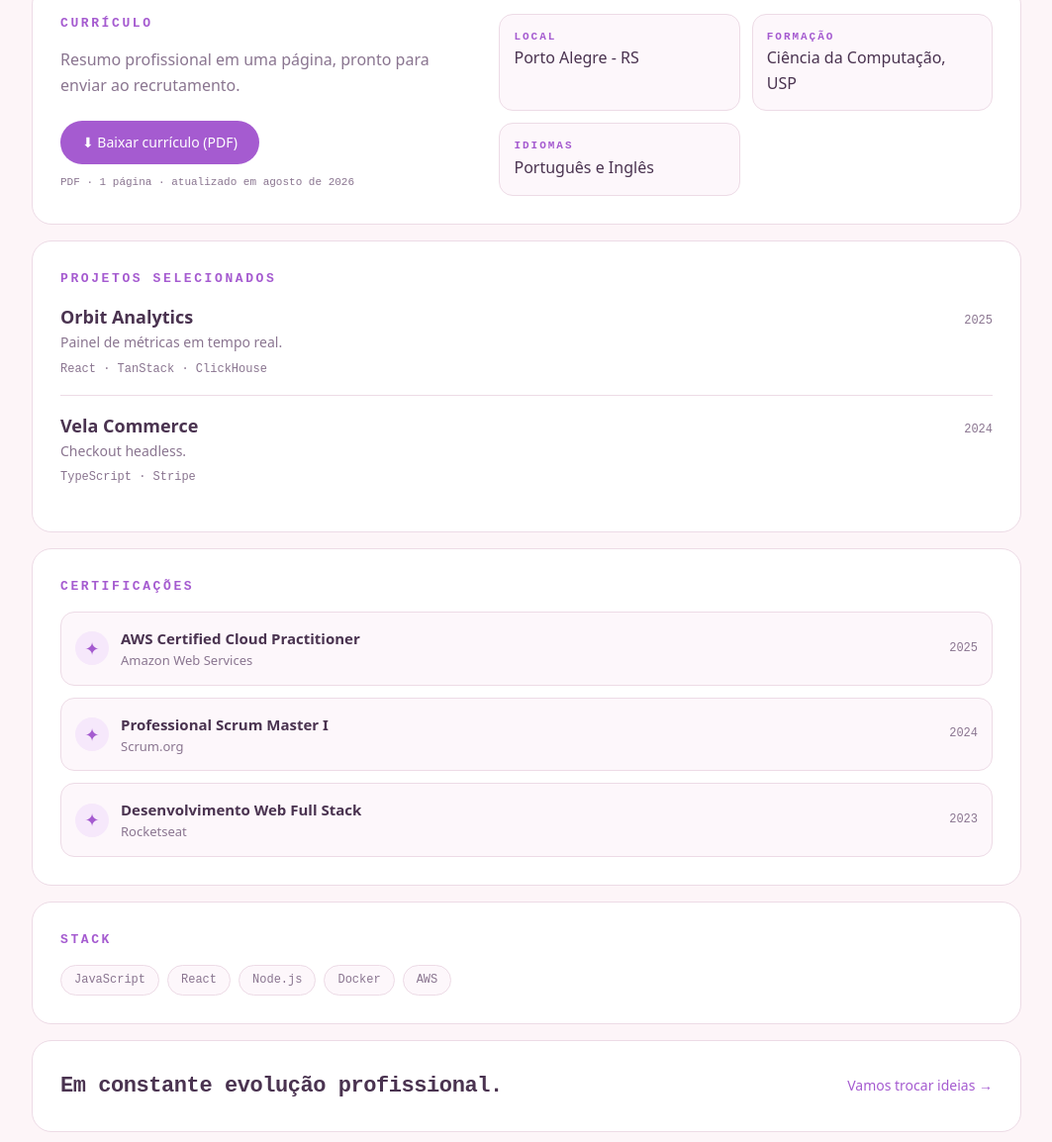
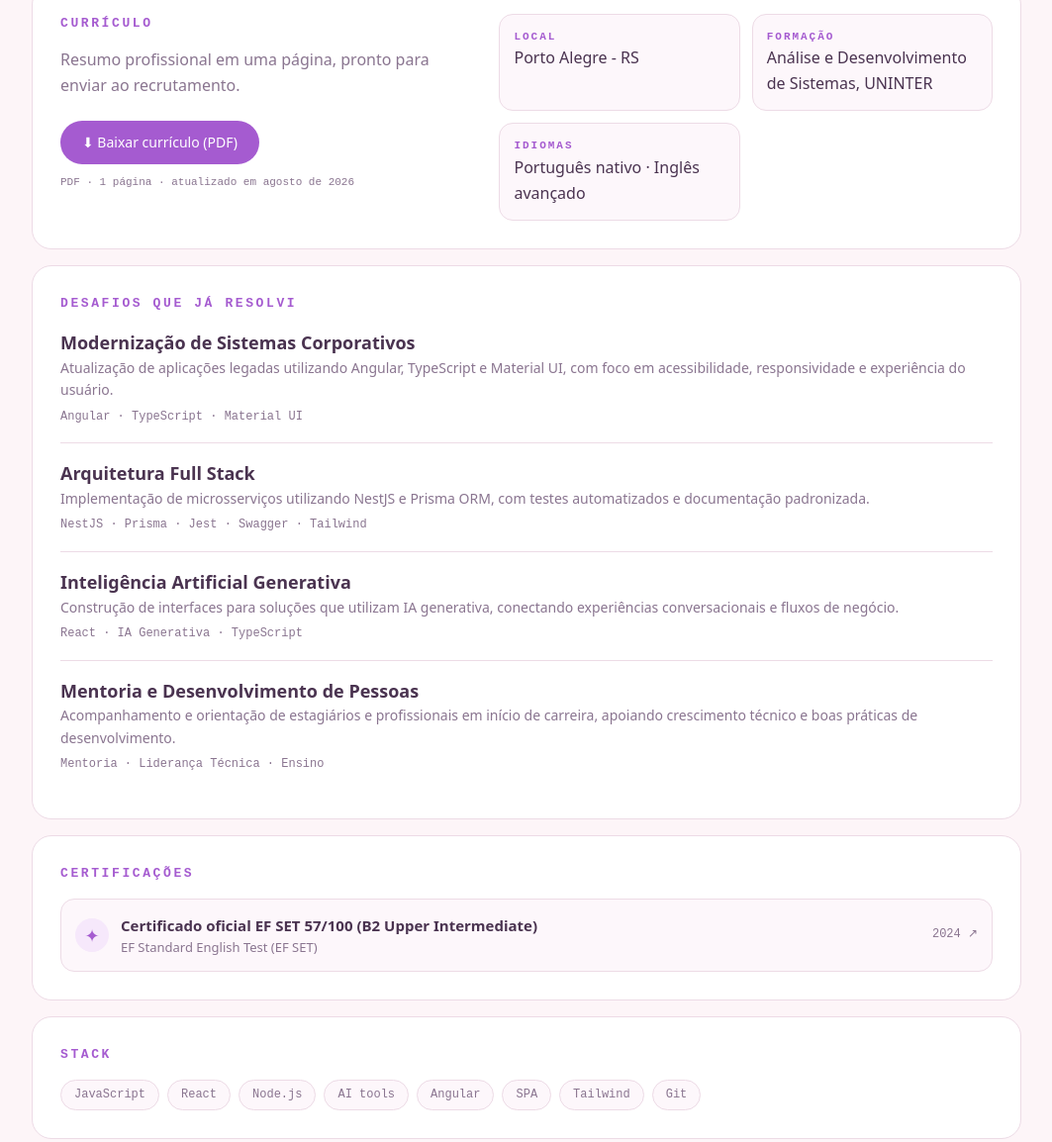
Before and after one commit to mariellapugens/Portfolio, a plain HTML site: page index.html in a window 1280 px wide. Shown: the part 805-1959 px from the top of the page at 99% size, without its empty margins (108-1171 px from the left). Drawn offline with Linux system fonts and the light colour scheme.

Commit message:
finish some details

```diff
--- a/css/components.css
+++ b/css/components.css
@@ -192,14 +192,27 @@
   gap: 12px;
 }
 .certifications li {
+  border: 1px solid var(--border);
+  border-radius: 14px;
+  background: #fdf7fb;
+  transition:
+    border-color 0.2s ease,
+    transform 0.2s ease,
+    box-shadow 0.2s ease;
+}
+.certifications li:hover {
+  border-color: var(--glow);
+  transform: translateY(-2px);
+  box-shadow: 0 12px 24px -20px rgba(165, 91, 208, 0.7);
+}
+.certification-link {
   display: grid;
   grid-template-columns: auto 1fr auto;
   align-items: center;
   gap: 12px;
-  border: 1px solid var(--border);
-  border-radius: 14px;
   padding: 14px;
-  background: #fdf7fb;
+  color: inherit;
+  text-decoration: none;
 }
 .certification-mark {
   display: grid;
@@ -223,6 +236,10 @@
   font-family: ui-monospace, monospace;
   font-size: 12px;
   color: var(--muted);
+  white-space: nowrap;
+}
+.certifications li:hover .year {
+  color: var(--primary);
 }
 
 .tags {
--- a/index.html
+++ b/index.html
@@ -20,7 +20,7 @@
         <a href="#projetos">Projetos</a>
         <a href="#certificacoes">Certificações</a>
         <a href="#curriculo">Currículo</a>
-        <a href="mailto:oi@rafael.dev">Contato</a>
+        <a href="mailto:mariellapugens@gmail.com">Contato</a>
       </nav>
     </header>
 
@@ -33,13 +33,11 @@
           <p class="lead">
           Frontend, IA e mentoria em uma jornada contínua de evolução.
           </p>
-          <a class="btn" href="mailto:oi@rafael.dev">Vamos conversar →</a>
+          <a class="btn" href="mailto:mariellapugens@gmail.com">Vamos conversar →</a>
           </div>
              <div class="avatar-frame">
             <img src="assets/images/mariella_avatar.png" alt="Avatar ilustrado de Rafael Duarte" width="360" height="360" />
         </div>
-
-
       </section>
 
       <section class="stats">
@@ -50,15 +48,15 @@
         <div>
           <h2>Currículo</h2>
           <p class="lead">Resumo profissional em uma página, pronto para enviar ao recrutamento.</p>
-          <a class="btn" href="/curriculo-rafael-duarte.pdf" download>⬇ Baixar currículo (PDF)</a>
+          <a class="btn" href="/assets/curriculum_mariella.pdf" download>⬇ Baixar currículo (PDF)</a>
           <p class="tiny">PDF · 1 página · atualizado em agosto de 2026</p>
         </div>
         <ul class="facts" id="facts"></ul>
       </section>
 
       <section id="projetos" class="card">
-        <h2>Projetos selecionados</h2>
-        <ul class="projects" id="projects"> <script type="module" src="js/main.js">renderProjects();</script></ul>
+        <h2>Desafios que Já Resolvi</h2>
+        <ul class="projects" id="challenges"> <script type="module" src="js/main.js">renderChallenges();</script></ul>
       </section>
 
       <section class="card" id="certificacoes">
--- a/js/data.js
+++ b/js/data.js
@@ -5,32 +5,51 @@
   },
   {
     label: "Formação",
-    value: "Ciência da Computação, USP"
+    value: "Análise e Desenvolvimento de Sistemas, UNINTER"
   },
   {
     label: "Idiomas",
-    value: "Português e Inglês"
+    value: "Português nativo · Inglês avançado"
   }
 ];
 
-export const projects = [
+export const challanges = [
   {
-    name: "Orbit Analytics",
-    year: "2025",
-    desc: "Painel de métricas em tempo real.",
+    challange: "Modernização de Sistemas Corporativos",
+    desc: "Atualização de aplicações legadas utilizando Angular, TypeScript e Material UI, com foco em acessibilidade, responsividade e experiência do usuário.",
     stack: [
-      "React",
-      "TanStack",
-      "ClickHouse"
+      "Angular",
+      "TypeScript",
+      "Material UI"
     ]
   },
   {
-    name: "Vela Commerce",
-    year: "2024",
-    desc: "Checkout headless.",
+    challange: "Arquitetura Full Stack",
+    desc: "Implementação de microsserviços utilizando NestJS e Prisma ORM, com testes automatizados e documentação padronizada.",
     stack: [
+      "NestJS",
+      "Prisma",
+      "Jest",
+      "Swagger",
+      "Tailwind"
+    ]
+  },
+  {
+    challange: "Inteligência Artificial Generativa",
+    desc: "Construção de interfaces para soluções que utilizam IA generativa, conectando experiências conversacionais e fluxos de negócio.",
+    stack: [
+      "React",
+      "IA Generativa",
       "TypeScript",
-      "Stripe"
+    ]
+  },
+  {
+    challange: "Mentoria e Desenvolvimento de Pessoas",
+    desc: "Acompanhamento e orientação de estagiários e profissionais em início de carreira, apoiando crescimento técnico e boas práticas de desenvolvimento.",
+    stack: [
+      "Mentoria",
+      "Liderança Técnica",
+      "Ensino",
     ]
   }
 ];
@@ -39,12 +58,13 @@
   "JavaScript",
   "React",
   "Node.js",
-  "Docker",
-  "AWS"
+  "AI tools",
+  "Angular",
+  "SPA",
+  "Tailwind",
+  "Git"
 ];
 
 export const certifications = [
-  { name: "AWS Certified Cloud Practitioner", issuer: "Amazon Web Services", year: "2025" },
-  { name: "Professional Scrum Master I", issuer: "Scrum.org", year: "2024" },
-  { name: "Desenvolvimento Web Full Stack", issuer: "Rocketseat", year: "2023" },
+  { name: "Certificado oficial EF SET 57/100 (B2 Upper Intermediate)", issuer: "EF Standard English Test (EF SET) ", year: "2024", url: "https://cert.efset.org/m6TuhS", },
 ];
--- a/js/main.js
+++ b/js/main.js
@@ -1,6 +1,6 @@
 import {
   renderFacts,
-  renderProjects,
+  renderChallenges,
   renderStack,
   renderCertifications
 } from "./render.js";
@@ -14,7 +14,7 @@
   () => {
 
     renderFacts();
-    renderProjects();
+    renderChallenges();
     renderStack();
     initNavigation();
     renderCertifications();
--- a/js/render.js
+++ b/js/render.js
@@ -1,6 +1,6 @@
 import {
   facts,
-  projects,
+  challanges,
   stack,
   certifications
 } from "./data.js";
@@ -20,15 +20,15 @@
     .join("");
 }
 
-export function renderProjects() {
+export function renderChallenges() {
 
   const element =
-    document.getElementById("projects");
+    document.getElementById("challenges");
 
-  element.innerHTML = projects
+  element.innerHTML = challanges
      .map(
     (p) => `<li>
-      <div class="row"><h3>${p.name}</h3><span class="year">${p.year}</span></div>
+      <div class="row"><h3>${p.challange}</h3></div>
       <p>${p.desc}</p>
       <span class="tech">${p.stack.join(" · ")}</span>
     </li>`,
@@ -53,12 +53,14 @@
 
   element.innerHTML = certifications
     .map((certification) => `<li>
+  <a class="certification-link" href="${certification.url}" target="_blank" rel="noopener noreferrer" aria-label="Abrir certificação: ${certification.name}">
         <div class="certification-mark">✦</div>
-       <div>
-         <h3>${certification.name}</h3>
-         <p>${certification.issuer}</p>
+        <div>
+          <h3>${certification.name}</h3>
+          <p>${certification.issuer}</p>
         </div>
-        <span class="year">${certification.year}</span>
-      </li>`,)
+        <span class="year">${certification.year} ↗</span>
+      </a>
+    </li>`,)
     .join("");
 }
```
Also changed, not shown: 1 other file.
